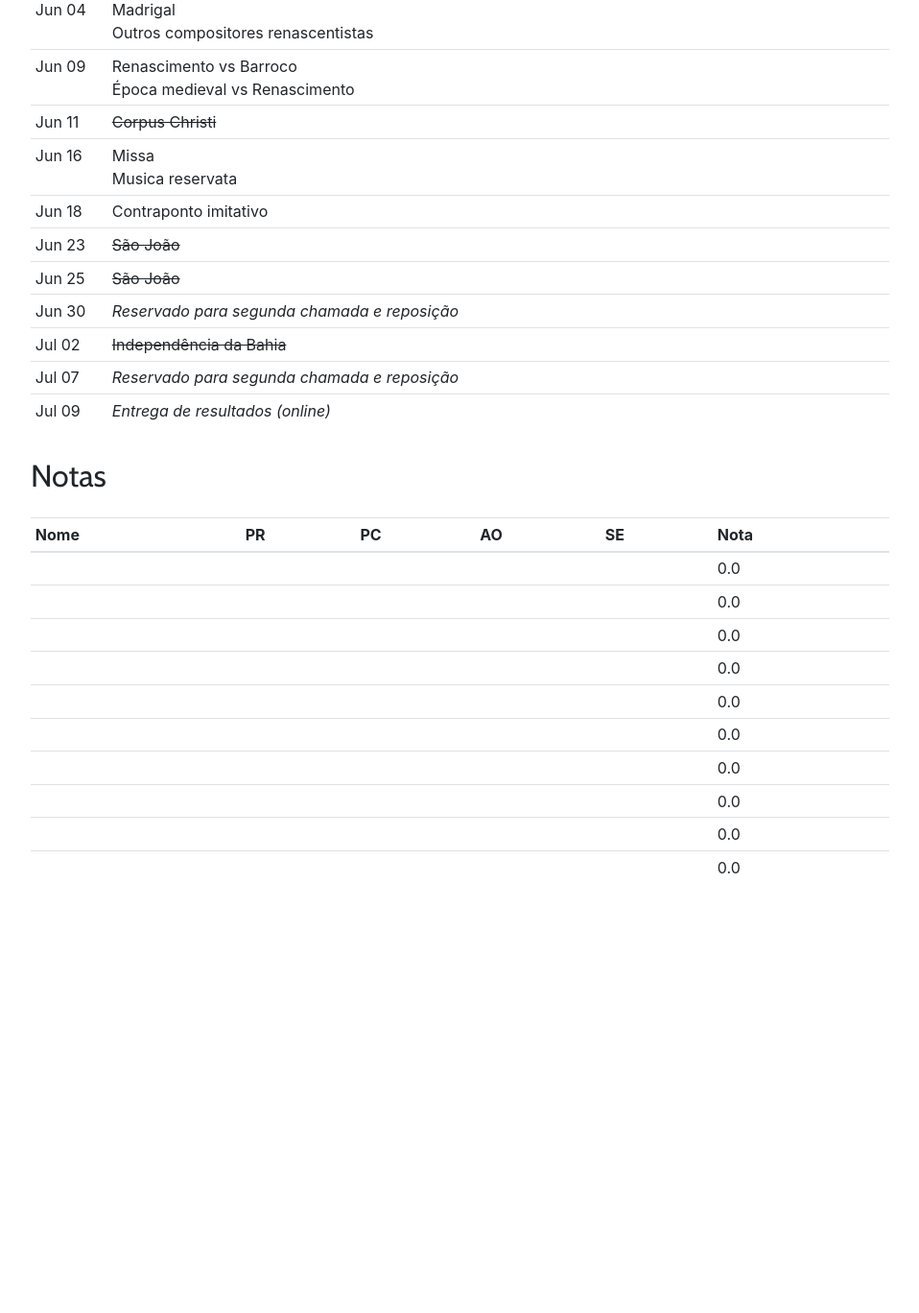
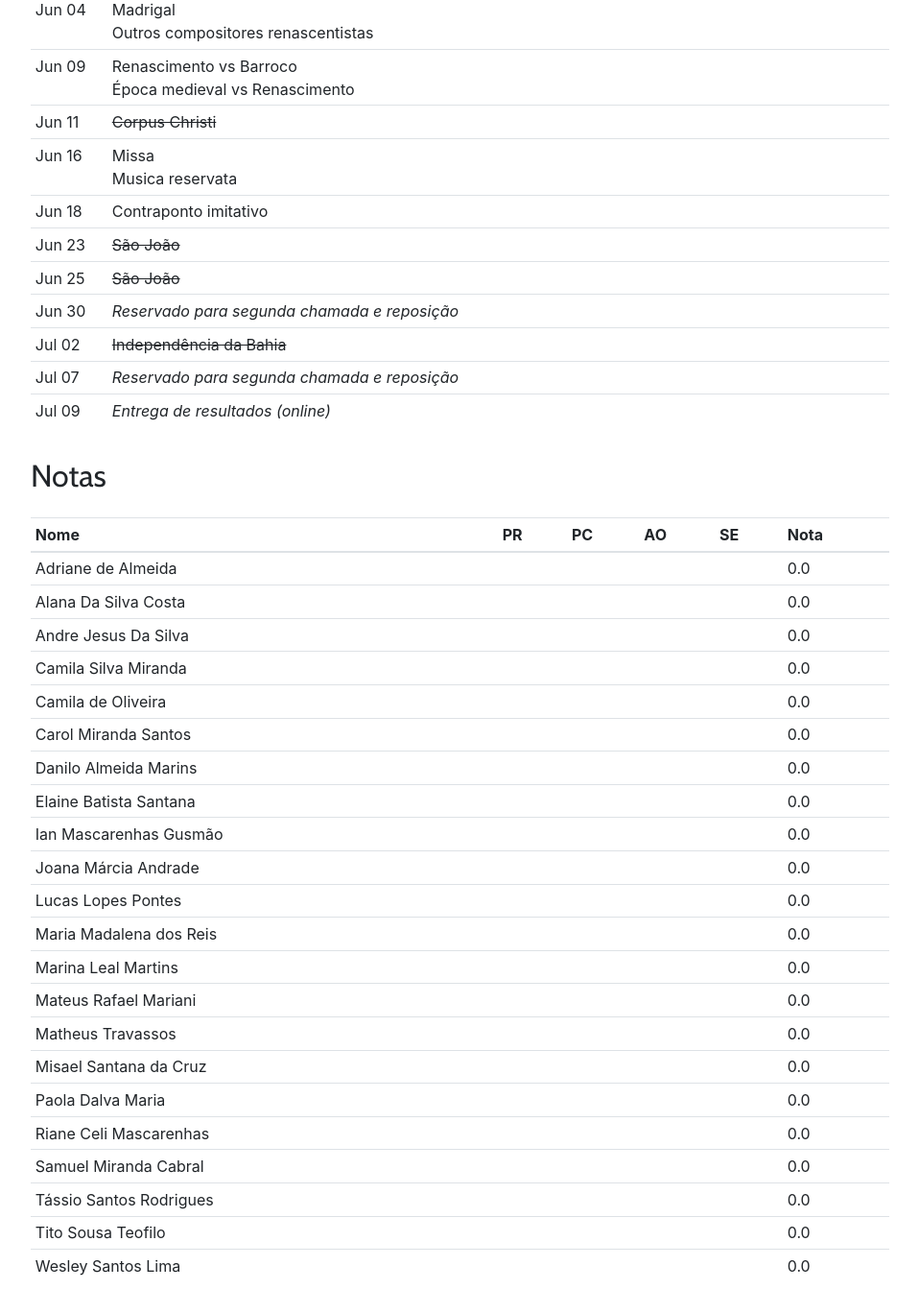
Before and after one commit to kroger/genosmus, a Jekyll site: the page built from _pedro/2020.1/musa75.md, in a window 1280 px wide and 1400 px high, scrolled down 2381 px. Shown: the top 1368 px of the window at 96% size, without its empty margins (68-1026 px from the left). Built offline with Jekyll 4.4.1, drawn with Linux system fonts in a browser that asks for light colours; before the commit the page ends 3366 px from its top, so only the background shows below that.

Commit message:
Ade alunos

```diff
--- a/_pedro/2020.1/musa75.md
+++ b/_pedro/2020.1/musa75.md
@@ -106,18 +106,30 @@ eventualidade.
 ## Notas
 
 
-| Nome | PR | PC | AO | SE | Nota |
-|:-----|:---|:---|:---|:---|:-----|
-|      |    |    |    |    | =sum |
-|      |    |    |    |    | =sum |
-|      |    |    |    |    | =sum |
-|      |    |    |    |    | =sum |
-|      |    |    |    |    | =sum |
-|      |    |    |    |    | =sum |
-|      |    |    |    |    | =sum |
-|      |    |    |    |    | =sum |
-|      |    |    |    |    | =sum |
-|      |    |    |    |    | =sum |
+| Nome                    | PR | PC | AO | SE | Nota |
+|:------------------------|:---|:---|:---|:---|:-----|
+| Adriane de Almeida      |    |    |    |    | =sum |
+| Alana Da Silva Costa    |    |    |    |    | =sum |
+| Andre Jesus Da Silva    |    |    |    |    | =sum |
+| Camila Silva Miranda    |    |    |    |    | =sum |
+| Camila de Oliveira      |    |    |    |    | =sum |
+| Carol Miranda Santos    |    |    |    |    | =sum |
+| Danilo Almeida Marins   |    |    |    |    | =sum |
+| Elaine Batista Santana  |    |    |    |    | =sum |
+| Ian Mascarenhas Gusmão  |    |    |    |    | =sum |
+| Joana Márcia Andrade    |    |    |    |    | =sum |
+| Lucas Lopes Pontes      |    |    |    |    | =sum |
+| Maria Madalena dos Reis |    |    |    |    | =sum |
+| Marina Leal Martins     |    |    |    |    | =sum |
+| Mateus Rafael Mariani   |    |    |    |    | =sum |
+| Matheus Travassos       |    |    |    |    | =sum |
+| Misael Santana da Cruz  |    |    |    |    | =sum |
+| Paola Dalva Maria       |    |    |    |    | =sum |
+| Riane Celi Mascarenhas  |    |    |    |    | =sum |
+| Samuel Miranda Cabral   |    |    |    |    | =sum |
+| Tássio Santos Rodrigues |    |    |    |    | =sum |
+| Tito Sousa Teofilo      |    |    |    |    | =sum |
+| Wesley Santos Lima      |    |    |    |    | =sum |
 {: .table .table-sm}
 
 
```
Also changed, not shown: _pedro/2020.1/musa86.md (+7 -10 lines), _pedro/2020.1/musb18.md (+12 -9 lines), _pedro/2020.1/musb87.md (+10 -6 lines).
